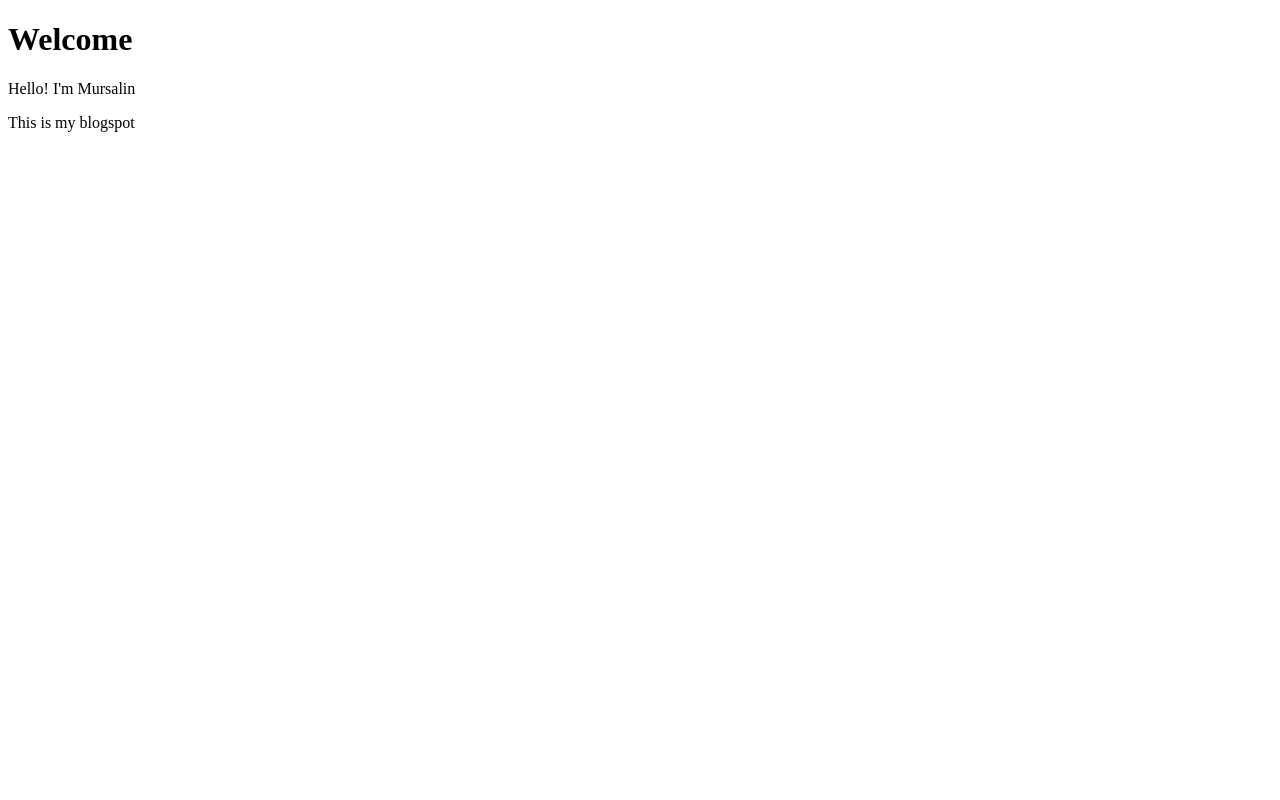
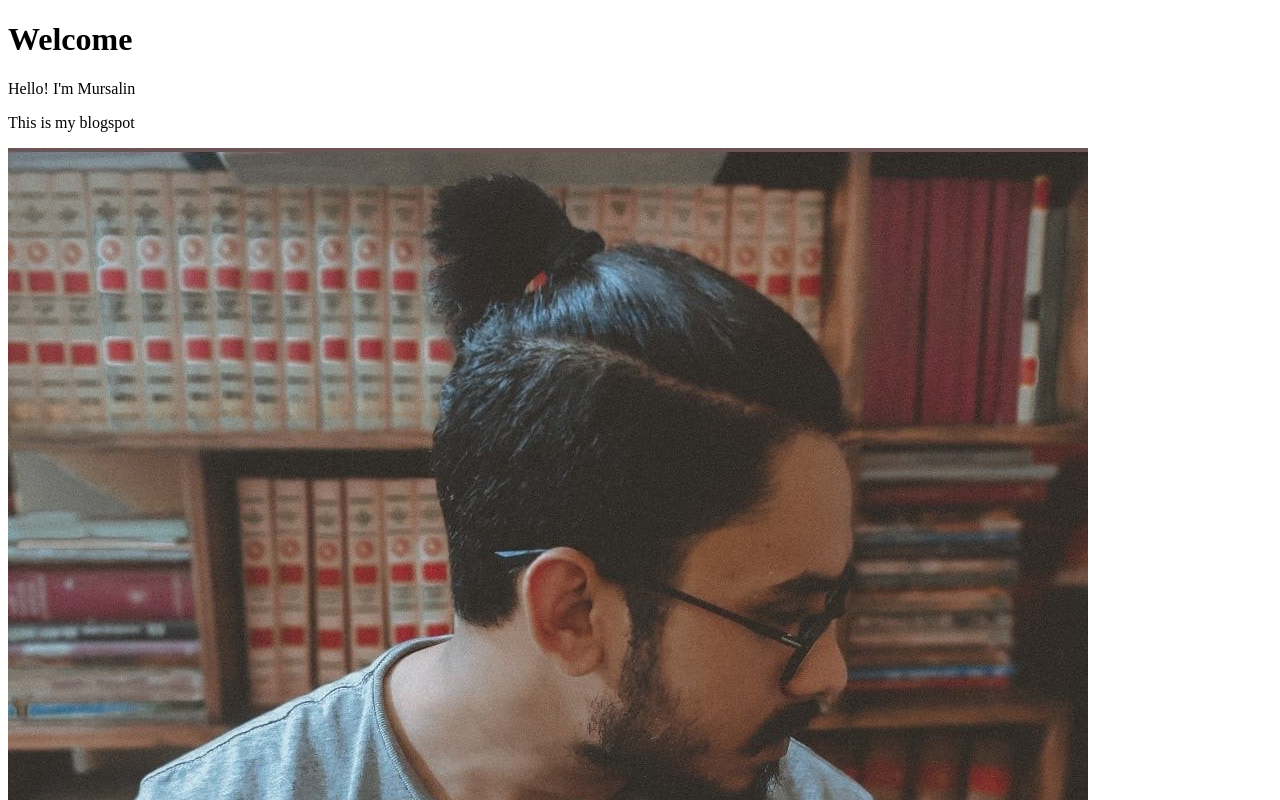
Before and after one commit to abumursalin/Github, a plain HTML site: page index.html in a window 1280 px wide. Shown: the top 800 px of the page. Drawn offline with Linux system fonts and the light colour scheme.

Commit message:
image changed

```diff
--- a/index.html
+++ b/index.html
@@ -10,5 +10,6 @@
     <h1>Welcome</h1>
     <p>Hello! I'm Mursalin</p>
     <p>This is my blogspot</p>
+    <img src="mursalin.jpg" alt="">
 </body>
 </html>
```
Also changed, not shown: mursalin.jpg (added).
